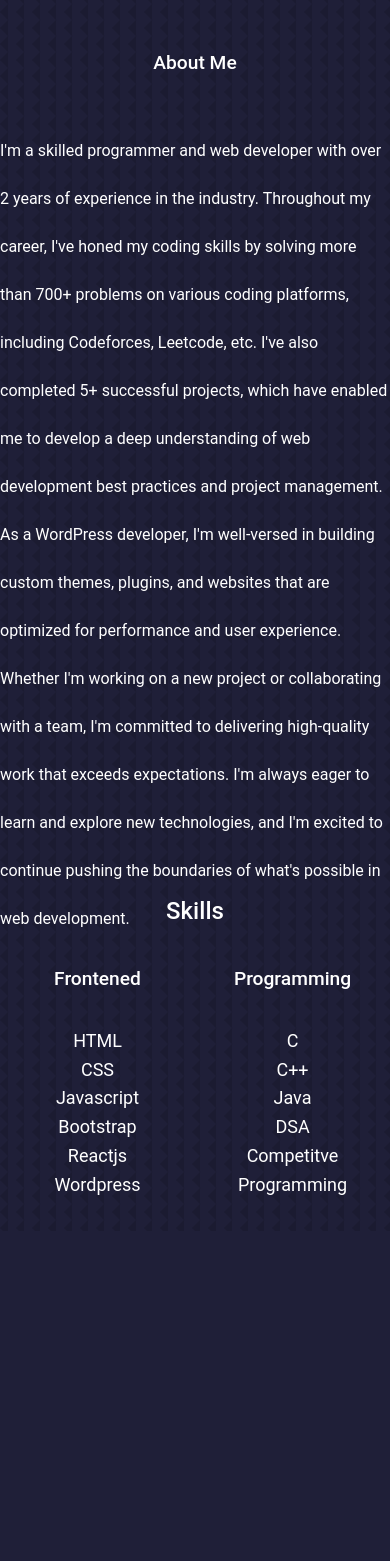
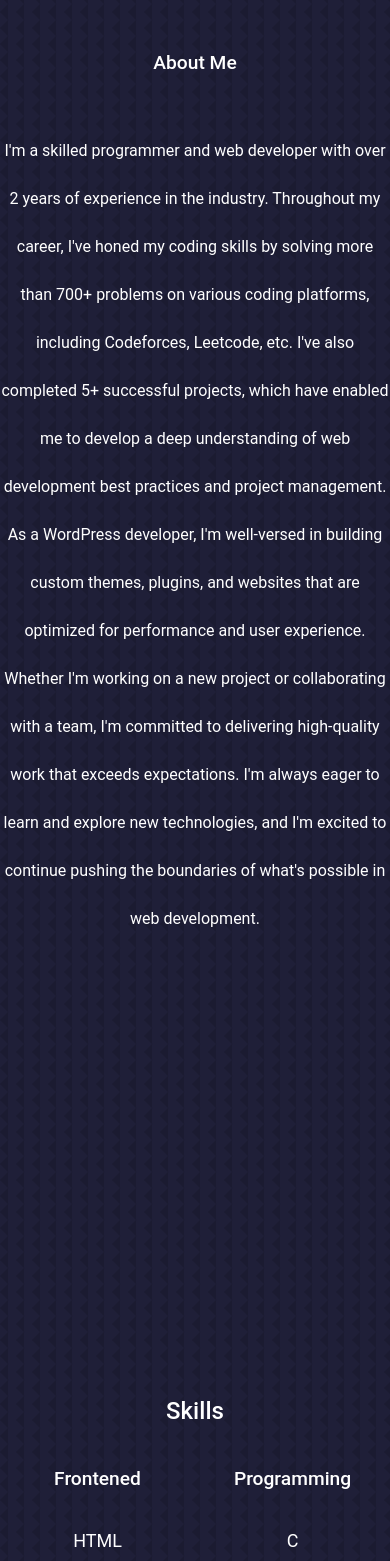
Before and after one commit to samyak87/Portfolio-using-reactjs, a React (Create React App) app: page / in a window 390 px wide. Shown: the part 860-2421 px from the top of the page. Before the commit the page ends 2091 px from the top, so only its background shows below. Built offline with nearby package versions, Linux system fonts and the light colour scheme.

Commit message:
basics completed

```diff
--- a/src/components/about/About.jsx
+++ b/src/components/about/About.jsx
@@ -7,7 +7,7 @@
       <h3 >About Me</h3>
       <div className="container about__container">
 
-         <p>I'm a skilled programmer and web developer with over 2 years of experience in the industry. Throughout my career, I've honed my coding skills by solving more than 700+ problems on various coding platforms, including Codeforces, Leetcode, etc. I've also completed 5+ successful projects, which have enabled me to develop a deep understanding of web development best practices and project management.  <br />
+         <p className='text'>I'm a skilled programmer and web developer with over 2 years of experience in the industry. Throughout my career, I've honed my coding skills by solving more than 700+ problems on various coding platforms, including Codeforces, Leetcode, etc. I've also completed 5+ successful projects, which have enabled me to develop a deep understanding of web development best practices and project management.  <br />
          As a WordPress developer, I'm well-versed in building custom themes, plugins, and websites that are optimized for performance and user experience. <br />
          Whether I'm working on a new project or collaborating with a team, I'm committed to delivering high-quality work that exceeds expectations. I'm always eager to learn and explore new technologies, and I'm excited to continue pushing the boundaries of what's possible in web development.
          </p>
--- a/src/components/about/about.css
+++ b/src/components/about/about.css
@@ -14,3 +14,10 @@
     text-align: center;
     font-size: larger;
 }
+
+
+@media only screen and (max-width: 600px) {
+   .text{
+    text-align: center;
+   }
+}
--- a/src/components/experience/experience.css
+++ b/src/components/experience/experience.css
@@ -3,6 +3,18 @@
     width: 50%;
 
 }
+
+
+@media only screen and (max-width: 600px) {
+    .experience
+    {
+    margin-top: 500px;
+   }
+}
+
+
+
+
 
 .main{
     justify-content: center;
```
